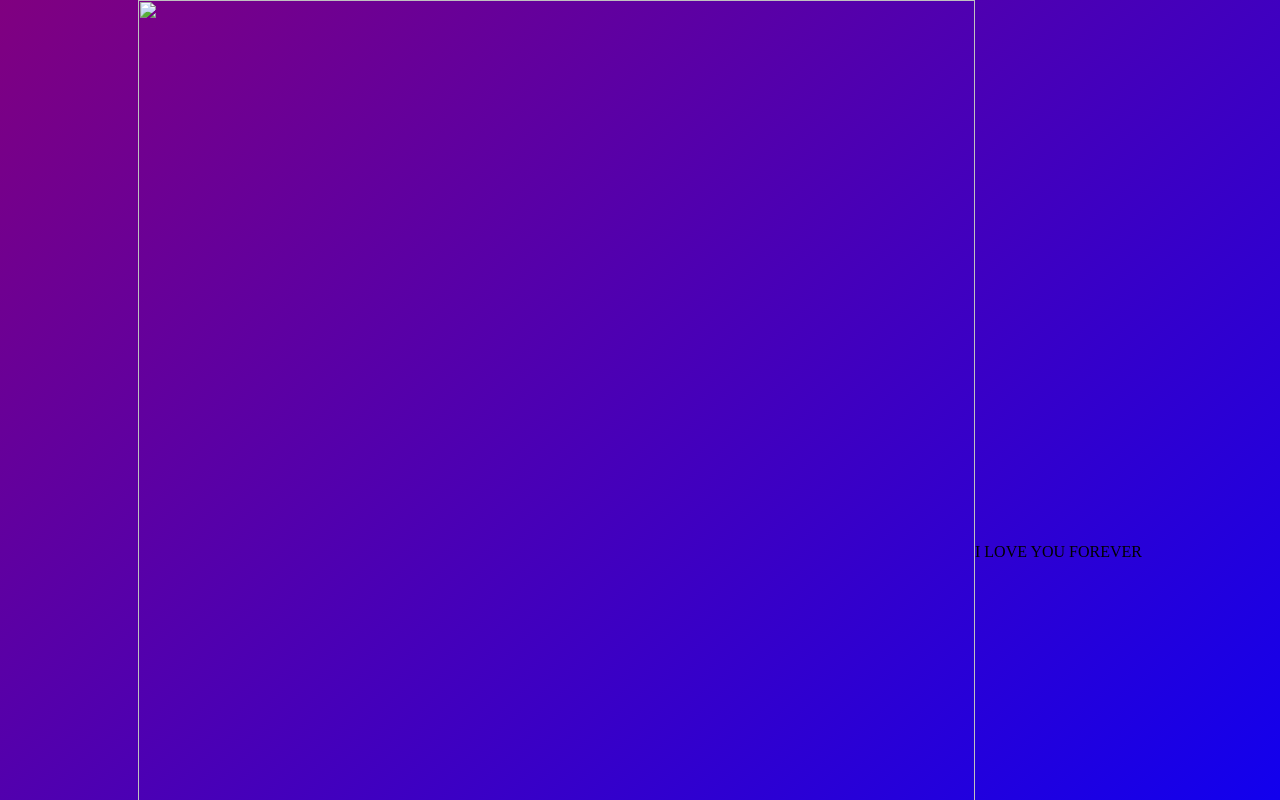
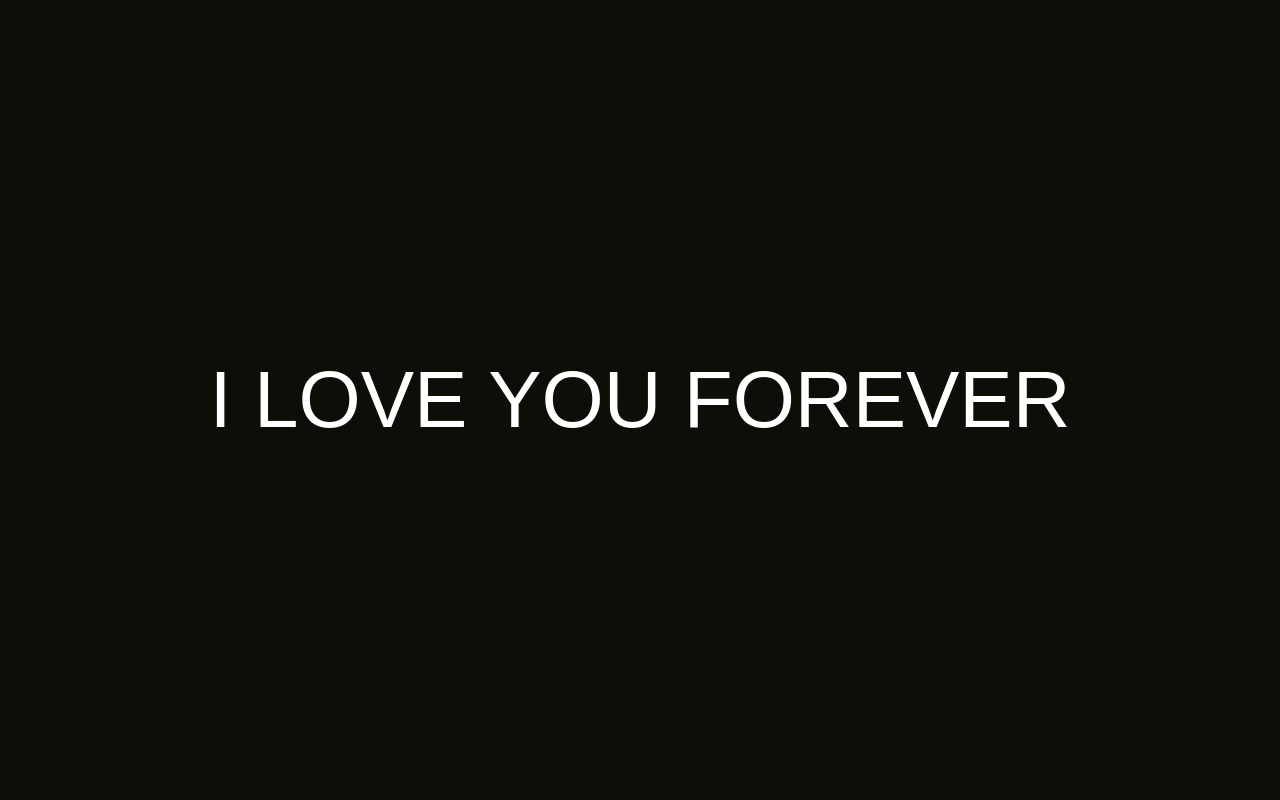
Before and after one commit to Lakshayy-m/abcdefgh, a plain HTML site: page index.html in a window 1280 px wide. Shown: the top 800 px of the page. Drawn offline with Linux system fonts and the light colour scheme.

Commit message:
Update style.css

```diff
--- a/style.css
+++ b/style.css
@@ -4,25 +4,26 @@
     margin: 0;
 }
 body{
+
     padding: 0%;
     display: flex;
     align-items: center;
     justify-content: center;
-    background-image:  linear-gradient(to bottom right, purple, blue);
-    /* background-repeat: no-repeat; */
-    /* background-position: center top; */
+    background-color: #0d0e08;
+    background-repeat: no-repeat;
     background-size: cover;
+
 
 }
 
 #pic{
-    position: relative;
-    background-image: url(WhatsApp\ Image\ 2023-06-30\ at\ 21.14.51.jpg);
-    width: 837px;
-    height: 1104px;
-    top: 0;
+    height: 100vh;
+    opacity: 0.5;
+}
+
+#txt{
+    position: absolute;
     color: white;
-    font-family: apple-system, BlinkMacSystemFont, 'Segoe UI', Roboto, Helvetica, Arial, sans-serif;
+    font-family: sans-serif;
     font-size: 5rem;
-    font-weight: 400;
 }
```
